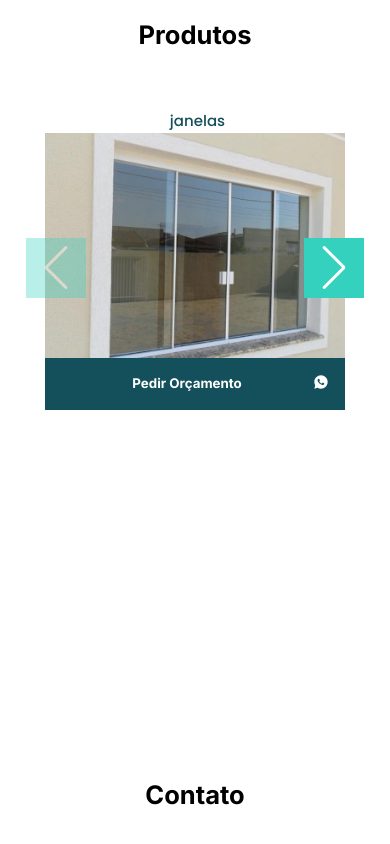
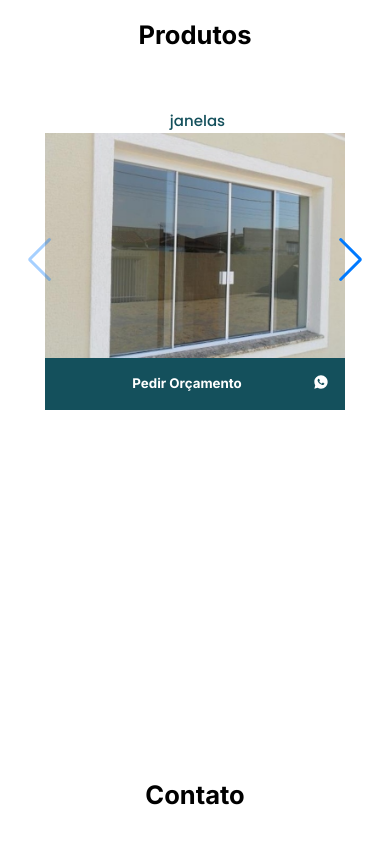
Before and after one commit to ramon159/vidracaria_next, a Next.js app: page / in a window 390 px wide. Shown: the part 876-1720 px from the top of the page. Built offline with nearby package versions, Linux system fonts and the light colour scheme.

Commit message:
remove fill of swiper-button in cellphone

```diff
--- a/src/styles/global.ts
+++ b/src/styles/global.ts
@@ -66,10 +66,15 @@ export const GlobalStyles = createGlobalStyle`
   height: 100%;
   object-fit: cover;
 }
-.swiper-button-prev, .swiper-button-next{
+
+  @media (min-width: 768px) {
+  .swiper-button-prev, .swiper-button-next{
   background-color: ${COLOR.tertiary};
   padding: 30px;
   color: ${COLOR.white};
+
+  }
+
 }
 
 
```
